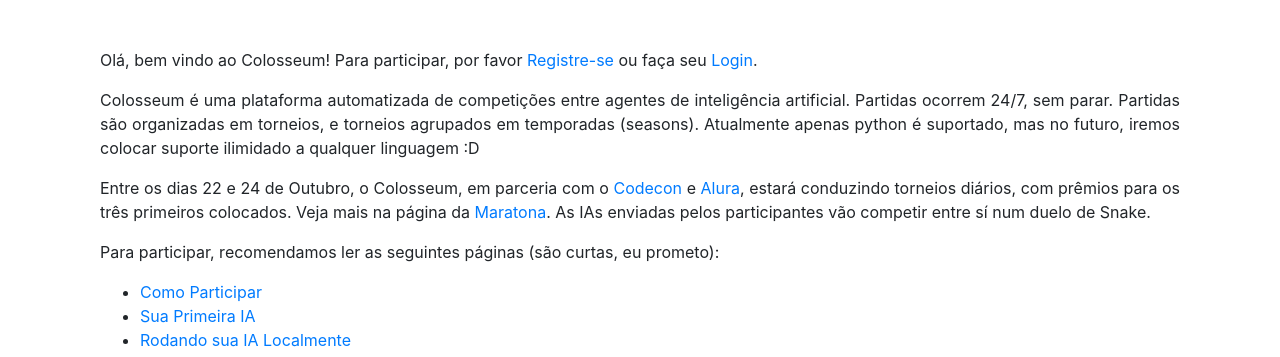
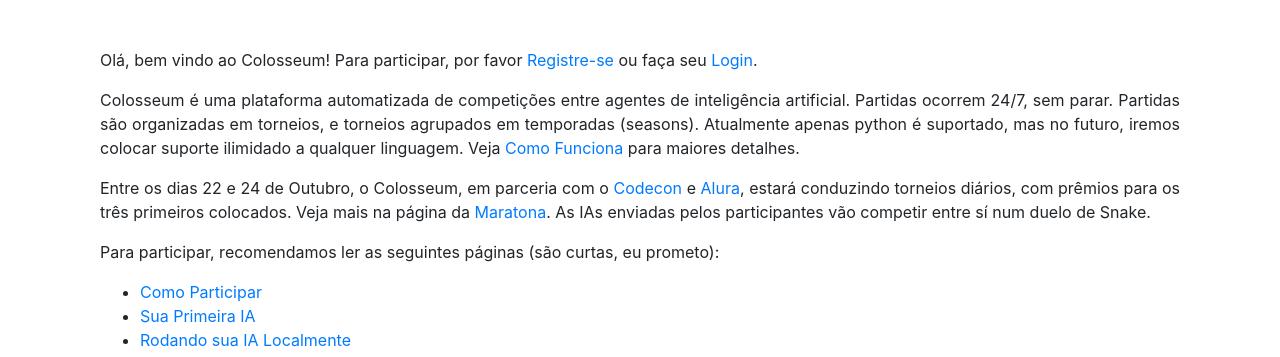
Before and after one commit to h3nnn4n/colosseum_website, a Django app: template app/templates/home_codecon.html in a window 1280 px wide. Shown: the part 66-423 px from the top of the page. Run offline with Django 3.2, Linux system fonts and the light colour scheme; the template is opened without the code that fills it, so the values that code supplies are empty; some libraries are stand-ins or nearby versions.

Commit message:
Add link to how it works

```diff
--- a/app/templates/home_codecon.html
+++ b/app/templates/home_codecon.html
@@ -32,7 +32,9 @@
           de inteligência artificial. Partidas ocorrem 24/7, sem parar. Partidas
           são organizadas em torneios, e torneios agrupados em temporadas
           (seasons). Atualmente apenas python é suportado, mas no futuro,
-          iremos colocar suporte ilimidado a qualquer linguagem :D
+          iremos colocar suporte ilimidado a qualquer linguagem. Veja
+          <a href=https://codecon.colosseum.website/wiki/como-funciona/>Como Funciona</a>
+          para maiores detalhes.
         </p>
         <p class="text-justify">
           Entre os dias 22 e 24 de Outubro, o Colosseum, em parceria com o
```
